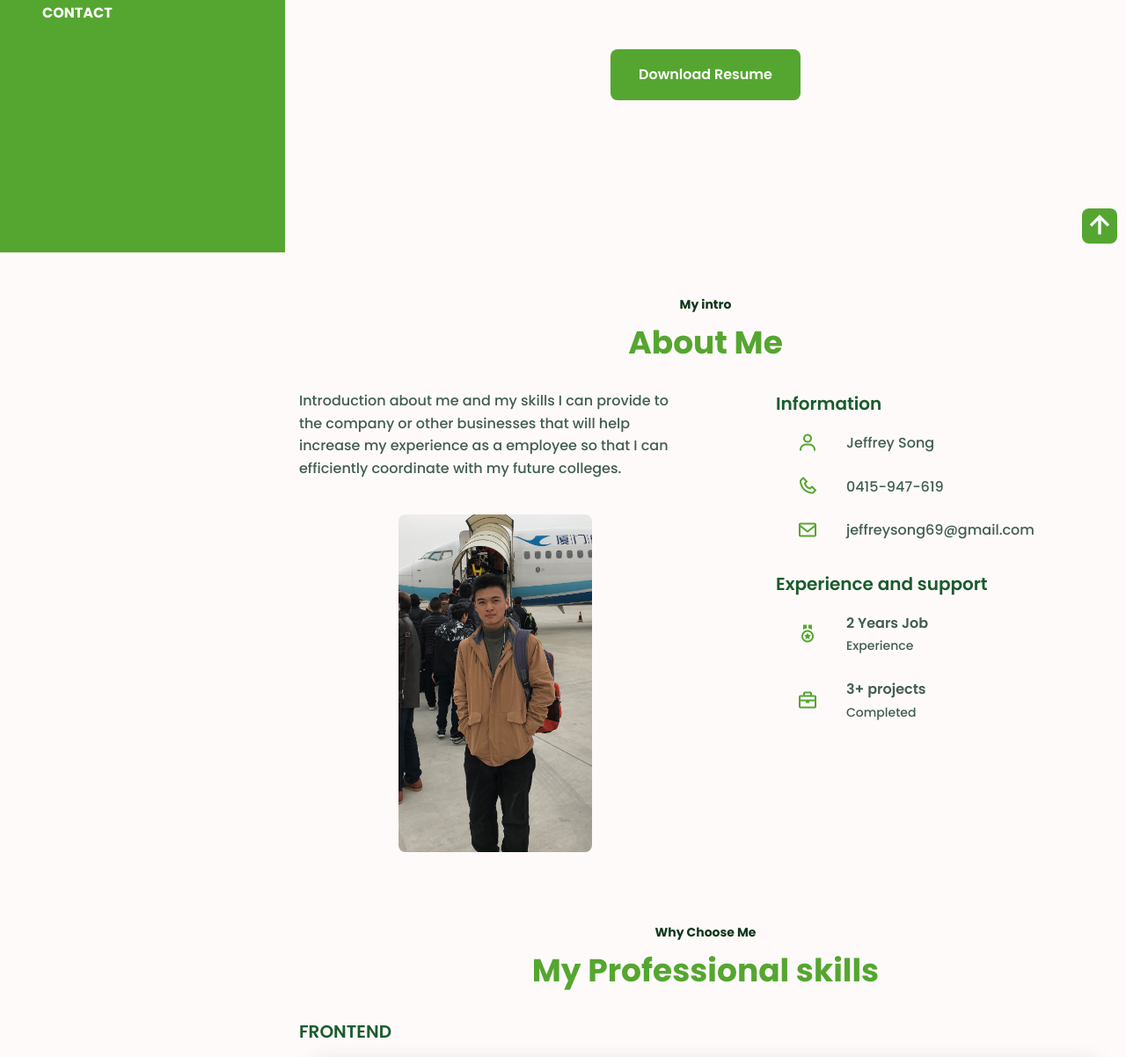
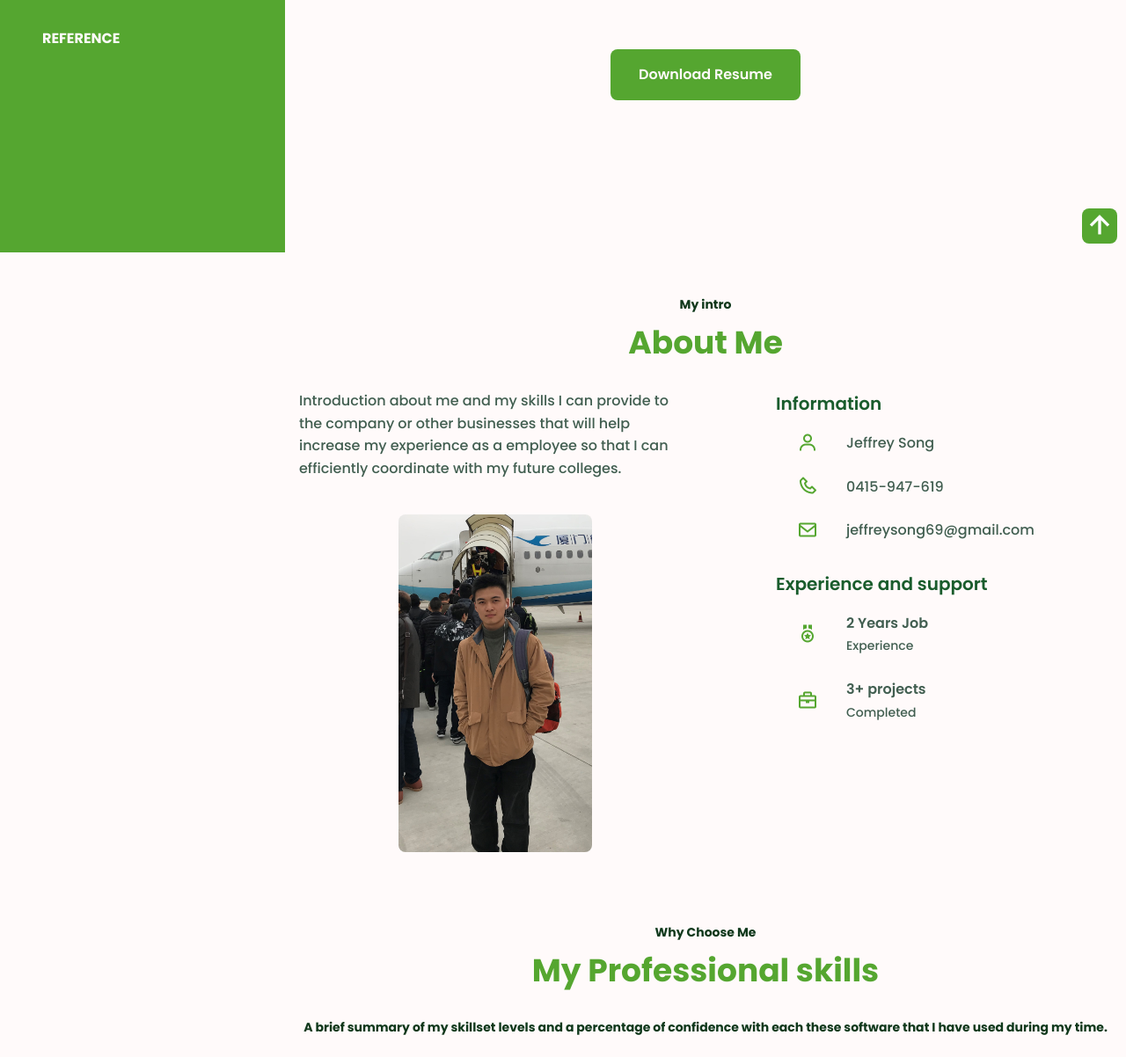
Before and after one commit to CaptainMunchie/captainmunchie.github.io, a plain HTML site: page index.html in a window 1280 px wide. Shown: the part 513-1715 px from the top of the page at 88% size. Drawn offline with nearby package versions, Linux system fonts and the light colour scheme.

Commit message:
More Editing fixed

```diff
--- a/index.html
+++ b/index.html
@@ -39,6 +39,7 @@
                         <li class="nav__item"><a href="#services" class="nav__link">Services</a></li>
                         <li class="nav__item"><a href="#works" class="nav__link">Works</a></li>
                         <li class="nav__item"><a href="#contact" class="nav__link">Contact</a></li>
+                        <li class="nav__item"><a href="#reference" class="nav__link">Reference</a></li>
                     </ul>
                 </div>
             </nav>
@@ -136,7 +137,8 @@
             <section class="skills section" id="skills">
                 <span class="section-subtitle">Why Choose Me</span>
                 <h2 class="section-title">My Professional skills</h2>
-
+                <p class="section-subtitle">A brief summary of my skillset levels and a percentage of confidence with each these software that I have used during my time.</p>
+                <br>
                 <div class="skills__container bd-grid">
                     <div class="skills__content">
                         <h3 class="skills__subtitle">FRONTEND</h3>
@@ -602,7 +604,7 @@
             </section>
 
             <!--===== REFERENCE =====-->
-            <section class="contact section" id="contact">
+            <section class="contact section" id="reference">
                 <!-- <span class="section-subtitle">Reference</span> -->
                 <h2 class="section-title">Reference</h2>
 
```
Also changed, not shown: 1 other file.
